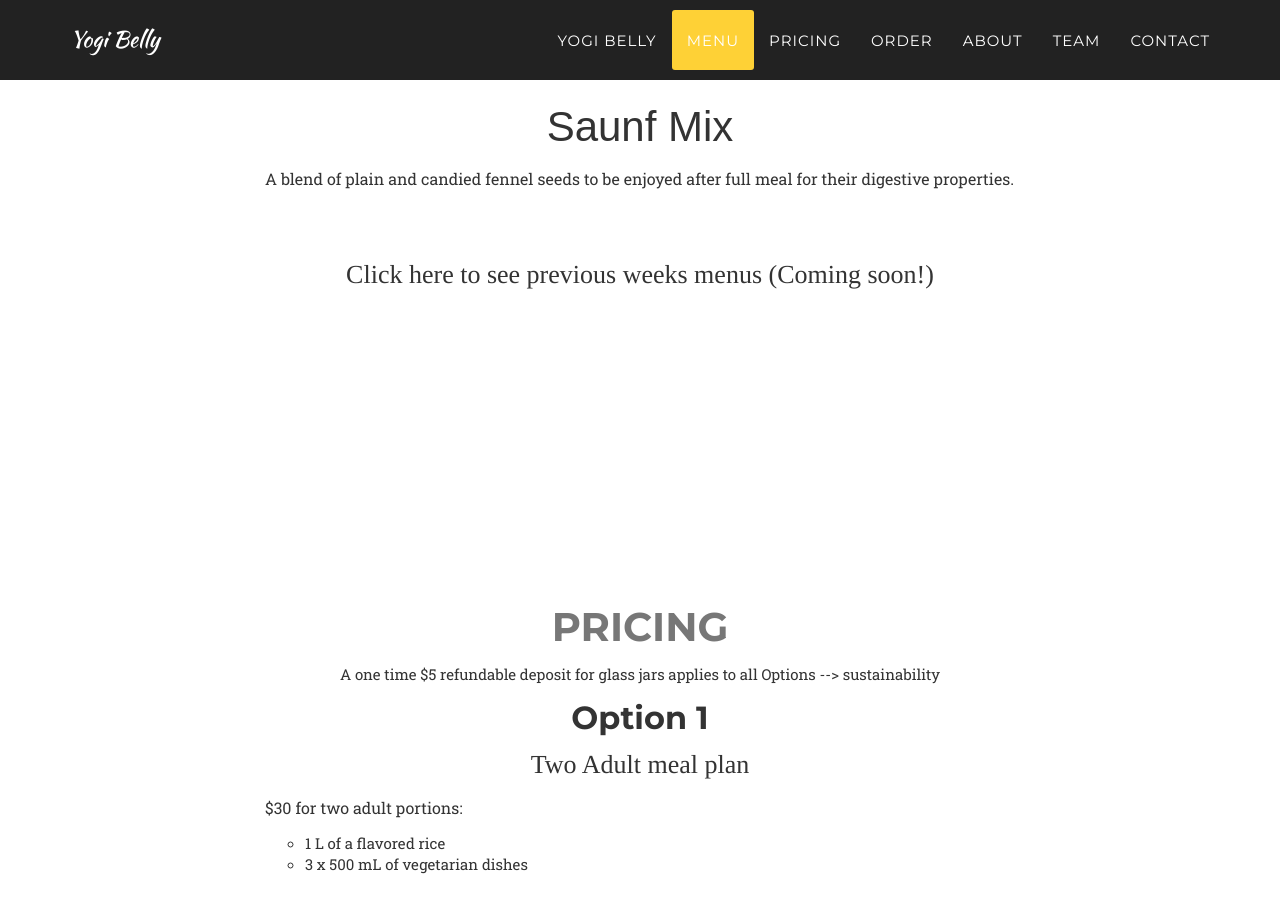
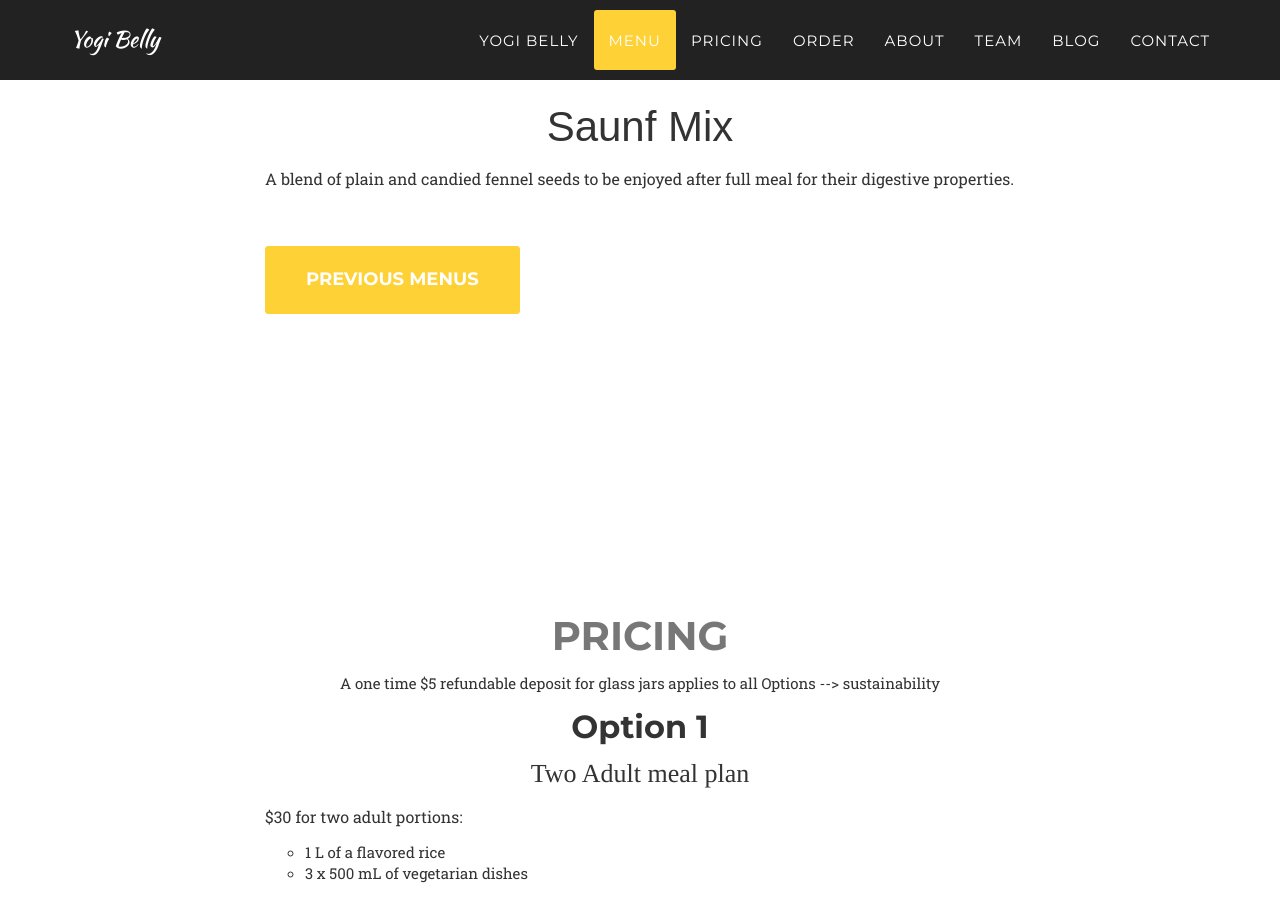
Before and after one commit to yogibelly/yogibelly.github.io, a Jekyll site: the page built from index.html, in a window 1280 px wide and 900 px high, scrolled down 4217 px. Built offline with Jekyll 4.4.1, drawn with Linux system fonts in a browser that asks for light colours; some web fonts are replaced; some of the changed text lies outside the part shown.

Commit message:
added blog

```diff
--- a/_includes/header.html
+++ b/_includes/header.html
@@ -37,6 +37,9 @@
                     <a class="page-scroll" href="#team">Team</a>
                 </li>
                 <li>
+                    <a class="page-scroll" href="http://yogibelly.com/blog/">Blog</a>
+                </li>
+                <li>
                     <a class="page-scroll" href="#contact">Contact</a>
                 </li>
             </ul>
--- a/_includes/menu.html
+++ b/_includes/menu.html
@@ -32,8 +32,7 @@
                 <p class="text-white">A blend of plain and candied fennel seeds to be enjoyed after full meal for their digestive properties.</p>
 
                 <br><br>
-                <h4 class="service-heading text-center text-white">Click here to see previous weeks menus (Coming soon!)
-                </h4>
+                <a href="http://yogibelly.com/blog/menus/" class="page-scroll btn btn-xl">Previous Menus</a>
             </div>
         </div>
     </div>
--- a/_includes/team.html
+++ b/_includes/team.html
@@ -31,6 +31,7 @@
             <div class="row">
                 <div class="col-lg-8 col-lg-offset-2 text-center">
                     <p class="large text-muted"><br><br></p>
+                    <a href="http://yogibelly.com/blog/" class="page-scroll btn btn-xl">Find out more at our Blog</a>
                 </div>
             </div>
         </div>
```
